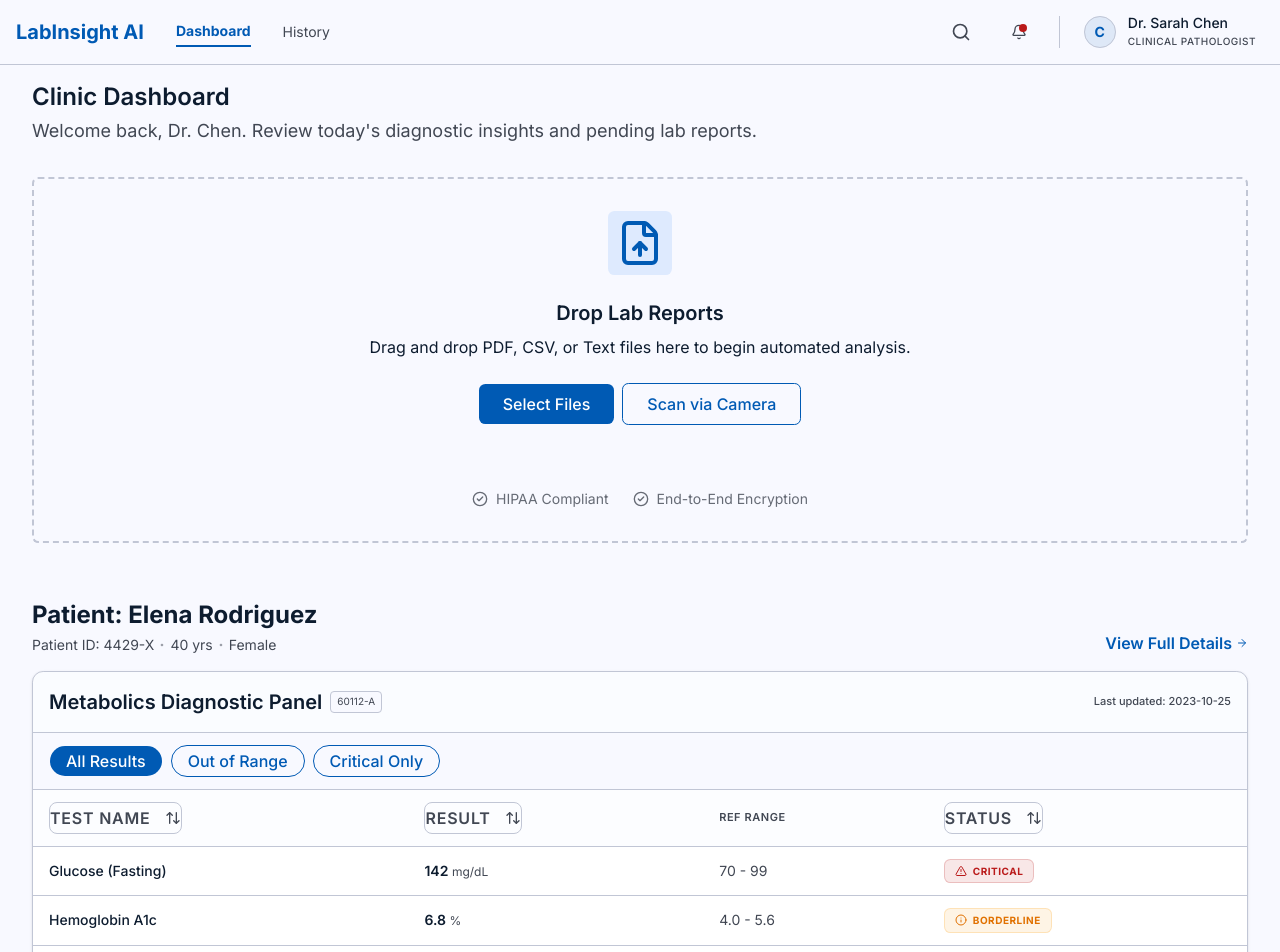
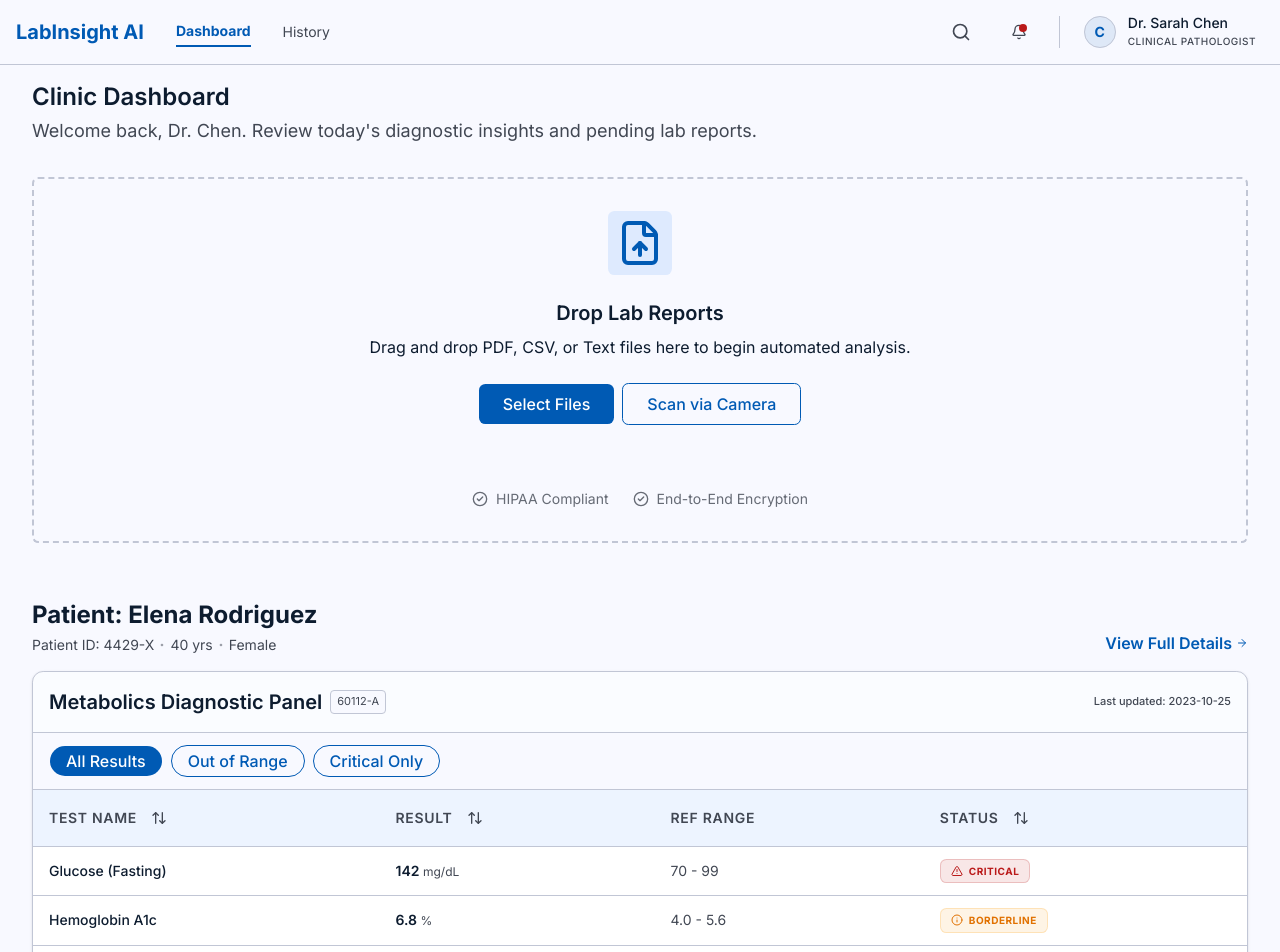
Before and after one commit to thi-miranda348/labinsight-ai-front-end, a Next.js app: page / in a window 1280 px wide. Shown: the top 952 px of the page. Built offline with nearby package versions, Linux system fonts and the light colour scheme.

Commit message:
fix: updated the UI of tanstack table

```diff
--- a/components/MobileReportCard.tsx
+++ b/components/MobileReportCard.tsx
@@ -1,7 +1,6 @@
 import Link from "next/link";
 import { ChevronRight } from "lucide-react";
-import { AnalysisReport, Patient } from "@/app/types"
-
+import { AnalysisReport, Patient } from "@/app/types";
 
 interface MobileReportCardProps {
   report: AnalysisReport;
@@ -9,24 +8,37 @@ interface MobileReportCardProps {
   statusBadge: React.ReactNode;
 }
 
-export function MobileReportCard({ report, patient, statusBadge }: MobileReportCardProps) {
+export function MobileReportCard({
+  report,
+  patient,
+  statusBadge,
+}: MobileReportCardProps) {
   return (
     <div className="bg-card border border-border rounded-xl p-4 shadow-sm flex flex-col gap-3">
       {/* Top Row: Date & Status */}
       <div className="flex justify-between items-center">
-                <span className="text-xs font-medium text-muted-foreground">{report.date}</span>
+        <span className="text-xs font-medium text-muted-foreground">
+          {report.date}
+        </span>
         {statusBadge}
       </div>
 
       {/* Main Info */}
-            <h3 className="text-lg font-bold">{patient?.name || "Unknown Patient"}</h3>
-            <p className="text-xs text-muted-foreground">{report.patientId} • {report.analysisType}</p>
+      <h3 className="text-lg font-bold">
+        {patient?.name || "Unknown Patient"}
+      </h3>
+      <p className="text-xs text-muted-foreground">
+        {report.patientId} • {report.analysisType}
+      </p>
       <p className="text-sm text-muted-foreground line-clamp-2 leading-relaxed">
         {report.primaryFindings}
       </p>
 
       {/* Action Link */}
-            <Link href={`/analysis/${report.id}`} className="text-primary text-sm font-medium flex items-center gap-1 mt-2 hover:underline">
+      <Link
+        href={`/analysis/${report.id}`}
+        className="text-primary text-sm font-medium flex items-center gap-1 mt-2 hover:underline"
+      >
         View Report <ChevronRight className="w-4 h-4" />
       </Link>
     </div>
--- a/components/Providers.tsx
+++ b/components/Providers.tsx
@@ -4,19 +4,20 @@ import { QueryClient, QueryClientProvider } from "@tanstack/react-query";
 import { useState } from "react";
 
 export function Providers({ children }: { children: React.ReactNode }) {
-    // We use useState to ensure the QueryClient is only created once per user session
-    const [queryClient] = useState(() => new QueryClient({
+  // useState to ensure the QueryClient is only created once per user session
+  const [queryClient] = useState(
+    () =>
+      new QueryClient({
         defaultOptions: {
           queries: {
             staleTime: 60 * 1000, // Data stays fresh for 1 minute
             refetchOnWindowFocus: false, // Prevents annoying refetches while developing
           },
         },
-    }));
+      }),
+  );
 
   return (
-        <QueryClientProvider client={queryClient}>
-            {children}
-        </QueryClientProvider>
+    <QueryClientProvider client={queryClient}>{children}</QueryClientProvider>
   );
 }
--- a/components/TableResultManager.tsx
+++ b/components/TableResultManager.tsx
@@ -50,7 +50,7 @@ export function TableResultsManager({
           <Button
             variant="ghost"
             onClick={() => column.toggleSorting(column.getIsSorted() === "asc")}
-            className="text-[11px] font-semibold uppercase tracking-wider p-0 hover:bg-transparent"
+            className="text-xs md:text-sm lg:text-sm font-semibold uppercase tracking-wider p-0 hover:bg-transparent border-none"
           >
             Test Name <ArrowUpDown className="ml-2 h-3 w-3" />
           </Button>
@@ -67,7 +67,7 @@ export function TableResultsManager({
           <Button
             variant="ghost"
             onClick={() => column.toggleSorting(column.getIsSorted() === "asc")}
-            className="text-[11px] font-semibold uppercase tracking-wider p-0 hover:bg-transparent"
+            className="text-xs md:text-sm lg:text-sm font-semibold uppercase tracking-wider p-0 hover:bg-transparent border-none"
           >
             Result <ArrowUpDown className="ml-2 h-3 w-3" />
           </Button>
@@ -85,7 +85,7 @@ export function TableResultsManager({
         accessorKey: "referenceRange",
         header: "Ref Range",
         cell: ({ row }) => (
-          <span className="text-muted-foreground">
+          <span className="text-muted-foreground ">
             {row.getValue("referenceRange")}
           </span>
         ),
@@ -96,7 +96,7 @@ export function TableResultsManager({
           <Button
             variant="ghost"
             onClick={() => column.toggleSorting(column.getIsSorted() === "asc")}
-            className="text-[11px] font-semibold uppercase tracking-wider p-0 hover:bg-transparent"
+            className="text-xs md:text-sm lg:text-sm font-semibold uppercase tracking-wider p-0 hover:bg-transparent border-none"
           >
             Status <ArrowUpDown className="ml-2 h-3 w-3" />
           </Button>
@@ -129,7 +129,7 @@ export function TableResultsManager({
         <div className="p-4 border-b bg-muted/30 flex flex-col sm:flex-row sm:items-center justify-between gap-2">
           <div className="flex items-center gap-2">
             <h3 className="">{report.analysisType} Diagnostic Panel</h3>
-            <span className="text-[10px] font-mono bg-background border border-border text-muted-foreground px-1.5 py-0.5 rounded">
+            <span className="text-[11px] font-mono bg-background border border-border text-muted-foreground px-1.5 py-0.5 rounded">
               {report.id}
             </span>
           </div>
@@ -178,7 +178,7 @@ export function TableResultsManager({
               {table.getHeaderGroups().map((headerGroup) => (
                 <tr
                   key={headerGroup.id}
-                  className="border-b bg-muted/20 text-muted-foreground uppercase tracking-wider text-[11px]"
+                  className="border-b bg-accent/40 text-muted-foreground uppercase tracking-wider"
                 >
                   {headerGroup.headers.map((header) => (
                     <th key={header.id} className="py-3 px-4 font-semibold">
```
Lines whose indentation alone changed are shown as unchanged.
